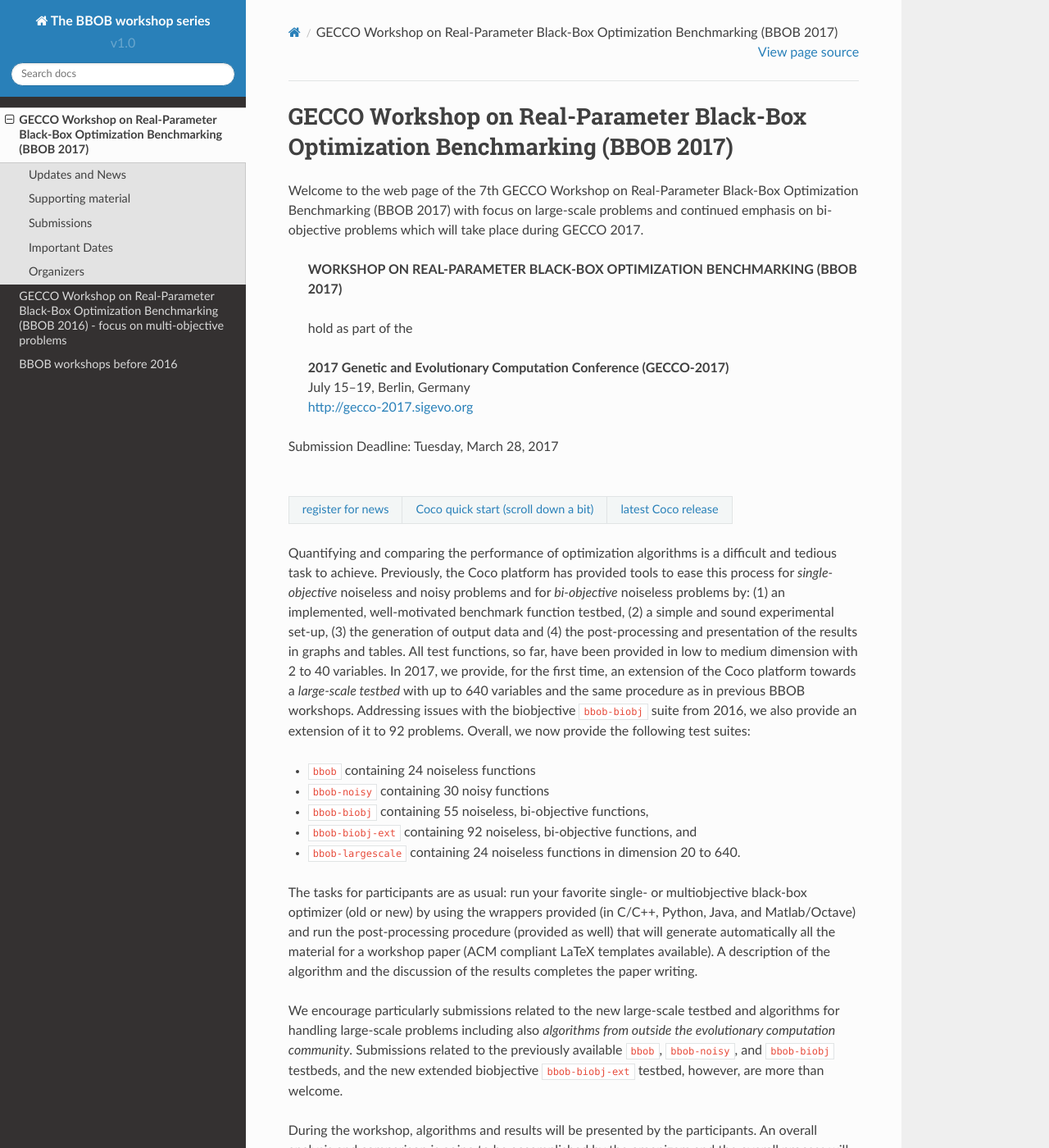
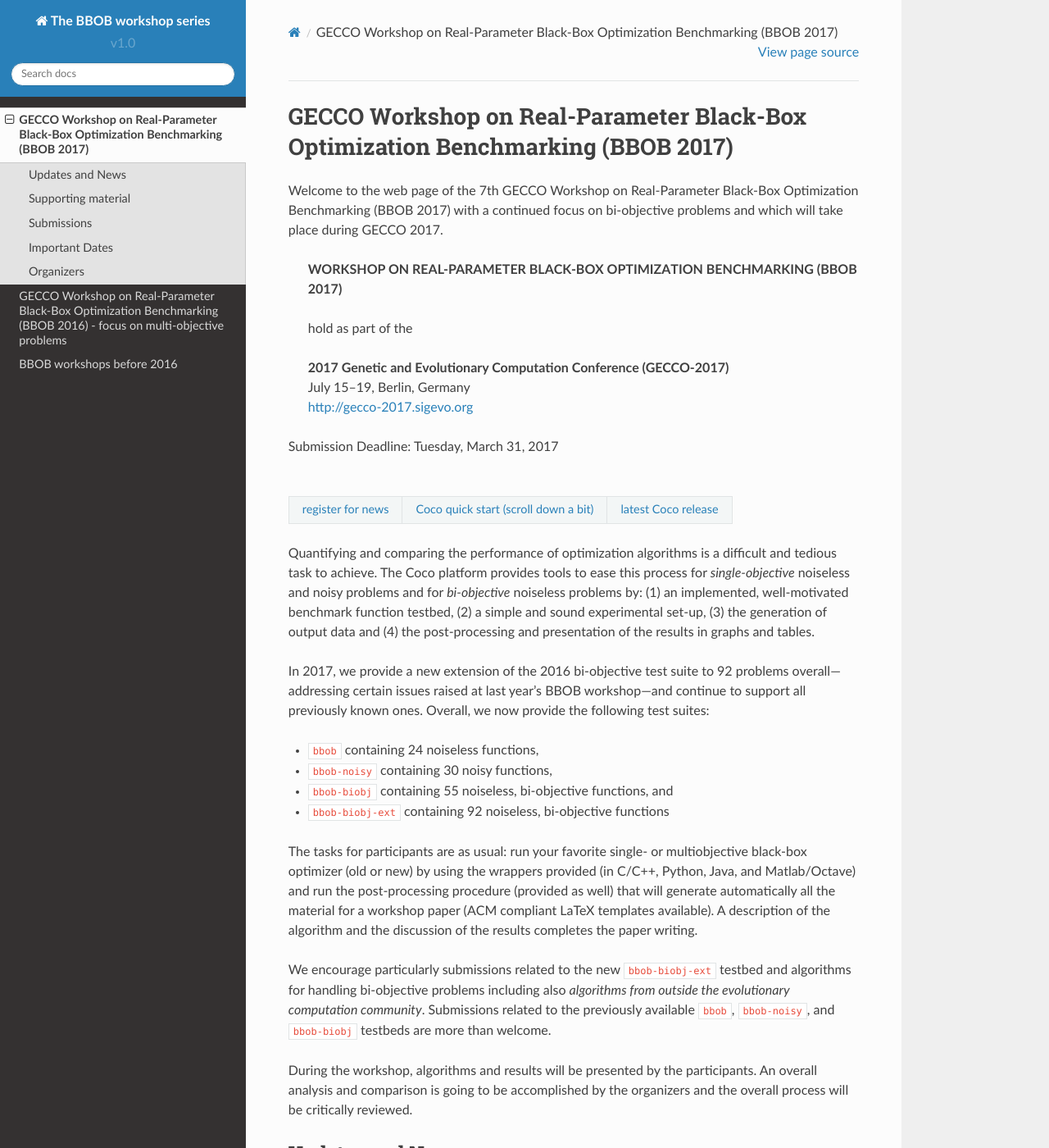
Before and after one commit to numbbo/workshops, a Sphinx documentation site: the page built from sources-webpage/source/BBOB-2017/index.rst, in a window 1280 px wide and 1400 px high. Shown: the whole window at 82% size. Built offline with Sphinx 7.4.7 and the Read the Docs theme 2.0.0, drawn with Linux system fonts in a browser that asks for light colours; formulas are drawn with MathJax 3; some of the changed text lies outside the part shown.

Commit message:
updated workshops web page after decision to not support the bbob-largescale suite in the first announcements

```diff
--- a/sources-webpage/source/BBOB-2017/index.rst
+++ b/sources-webpage/source/BBOB-2017/index.rst
@@ -1,11 +1,11 @@
-.. _bbob2016page:
+.. _bbob2017page:
 
 GECCO Workshop on Real-Parameter Black-Box Optimization Benchmarking (BBOB 2017)
 ================================================================================
 
 
 Welcome to the web page of the 7th GECCO Workshop on Real-Parameter Black-Box Optimization Benchmarking (BBOB 2017)
-with focus on large-scale problems and continued emphasis on bi-objective problems which will take place during GECCO 2017.
+with a continued focus on bi-objective problems and which will take place during GECCO 2017.
 
     **WORKSHOP ON REAL-PARAMETER BLACK-BOX OPTIMIZATION BENCHMARKING (BBOB 2017)**
 
@@ -16,7 +16,7 @@
     | http://gecco-2017.sigevo.org
 
 
-| Submission Deadline: Tuesday, March 28, 2017
+| Submission Deadline: Tuesday, March 31, 2017
 |
 
 
@@ -26,26 +26,25 @@
 
 
 Quantifying and comparing the performance of optimization algorithms
-is a difficult and tedious task to achieve. Previously, the Coco
-platform has provided tools to ease this process for *single-objective*
+is a difficult and tedious task to achieve. The Coco
+platform provides tools to ease this process for *single-objective*
 noiseless and noisy problems and for *bi-objective* noiseless problems
 by: (1) an implemented, well-motivated benchmark function
 testbed, (2) a simple and sound experimental set-up, (3) the generation
 of output data and (4) the post-processing and presentation of the
-results in graphs and tables. All test functions, so far, have been
-provided in low to medium dimension with 2 to 40 variables.
-In 2017, we provide, for the first time,
-an extension of the Coco platform towards a *large-scale testbed*
-with up to 640 variables and the same procedure as in
-previous BBOB workshops. Addressing issues with the biobjective
-``bbob-biobj`` suite from 2016, we also provide an extension of it
-to 92 problems. Overall, we now provide the following test suites:
+results in graphs and tables.
 
-* ``bbob`` containing 24 noiseless functions
-* ``bbob-noisy`` containing 30 noisy functions
-* ``bbob-biobj`` containing 55 noiseless, bi-objective functions,
-* ``bbob-biobj-ext`` containing 92 noiseless, bi-objective functions, and
-* ``bbob-largescale`` containing 24 noiseless functions in dimension 20 to 640.
+In 2017, we provide a new extension of the 2016 bi-objective test suite
+to 92 problems overall---addressing certain issues raised at last year's
+BBOB workshop---and continue to support all previously known ones.
+Overall, we now provide the following test suites:
+
+* ``bbob`` containing 24 noiseless functions,
+* ``bbob-noisy`` containing 30 noisy functions,
+* ``bbob-biobj`` containing 55 noiseless, bi-objective functions, and
+* ``bbob-biobj-ext`` containing 92 noiseless, bi-objective functions
+
+.. * ``bbob-largescale`` containing 24 noiseless functions in dimension 20 to 640.
 
 The tasks for participants are as usual: run your favorite
 single- or multiobjective black-box optimizer (old or new) by using the wrappers
@@ -55,12 +54,11 @@
 (ACM compliant LaTeX templates available). A description of the algorithm and the
 discussion of the results completes the paper writing.
 
-We encourage particularly submissions related to the new large-scale testbed
-and algorithms for handling large-scale problems including also *algorithms
+We encourage particularly submissions related to the new ``bbob-biobj-ext`` testbed
+and algorithms for handling bi-objective problems including also *algorithms
 from outside the evolutionary computation community*. Submissions related to
-the previously available ``bbob``, ``bbob-noisy``, and ``bbob-biobj`` testbeds,
-and the new extended biobjective ``bbob-biobj-ext`` testbed, however, are more
-than welcome.
+the previously available ``bbob``, ``bbob-noisy``, and ``bbob-biobj`` testbeds
+are more than welcome.
 
 During the workshop, algorithms and results will be presented by
 the participants. An overall analysis and comparison is going to be
```
Also changed, not shown: other parts of sources-webpage/source/BBOB-2017/index.rst (+2 -2 lines), sources-webpage/source/index.rst (+7 -4 lines).
